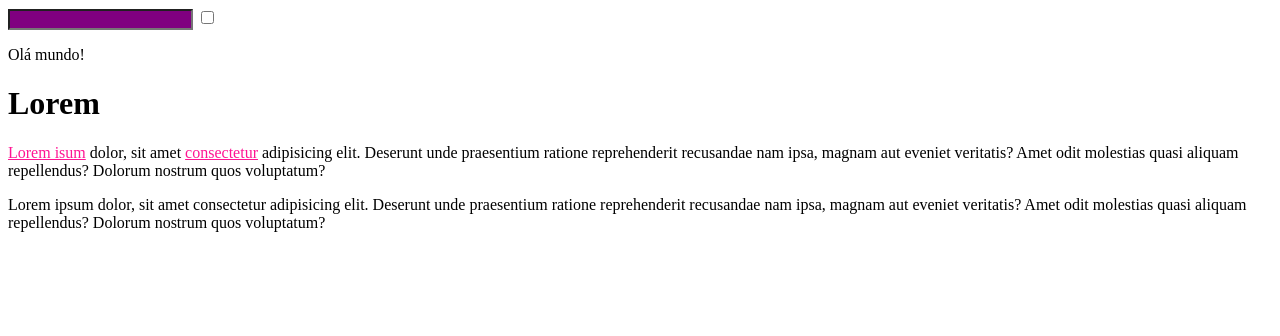
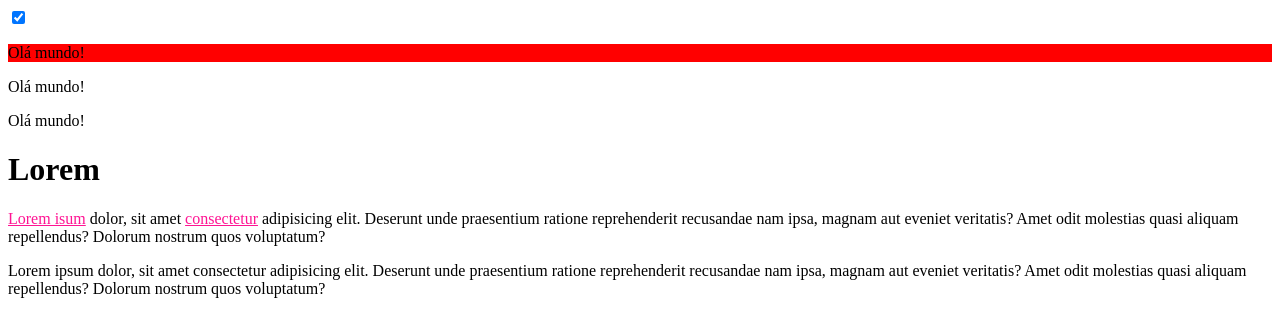
Before and after one commit to WallaceSantana79/CursoHTML-CSS-JS, a plain HTML site: page Aulas/Exercícios-Testes-Aulas/index.html in a window 1280 px wide. Drawn offline with Linux system fonts and the light colour scheme.

Commit message:
Pseudo CLasses parte 1.2

```diff
--- a/Aulas/Exercícios-Testes-Aulas/assets/css/styles.css
+++ b/Aulas/Exercícios-Testes-Aulas/assets/css/styles.css
@@ -29,13 +29,6 @@ a:active{
     text-decoration: none;
 }
 
-input:focus{
-    box-shadow: 0 0  5px rgba(0, 0, 0, 0.5);
-    outline:none;
-    border: 1px solid black;
+input:checked + p{
+    background: red;
 }
-
-input:enabled{
-    background-color: purple;
-    cursor:not-allowed;
-}
--- a/Aulas/Exercícios-Testes-Aulas/index.html
+++ b/Aulas/Exercícios-Testes-Aulas/index.html
@@ -7,8 +7,9 @@
     <link rel="stylesheet" href="./assets\css\styles.css">
 </head>
 <body>
-    <input type="text">
-    <input type="checkbox">
+    <input type="checkbox" checked>
+    <p>Olá mundo!</p>
+    <p>Olá mundo!</p>
     <p>Olá mundo!</p>
     <h1 class="heading" meu-atributo="comecou outracoisa outramaisainda">Lorem</h1>
     <p class="p"><a href="#">Lorem isum</a> dolor, sit amet <a href="Nunca fi visitado">consectetur</a> adipisicing elit. Deserunt unde praesentium ratione reprehenderit recusandae nam ipsa, magnam aut eveniet veritatis? Amet odit molestias quasi aliquam repellendus? Dolorum nostrum quos voluptatum?</p>
```
